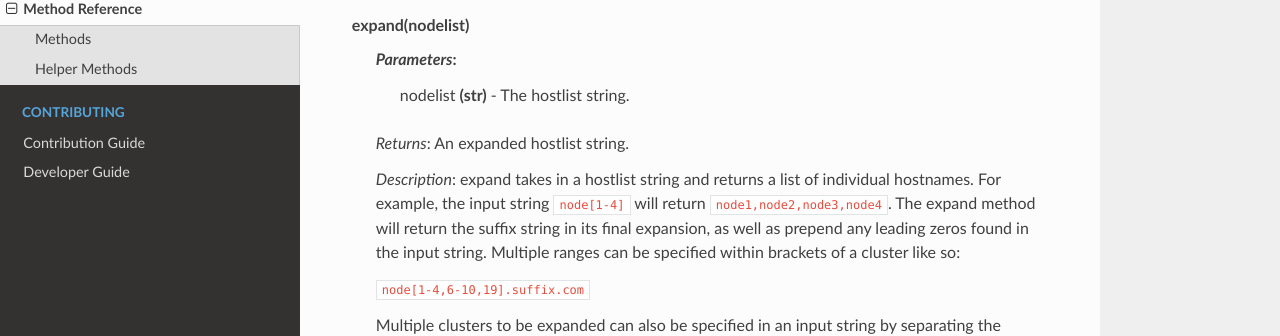
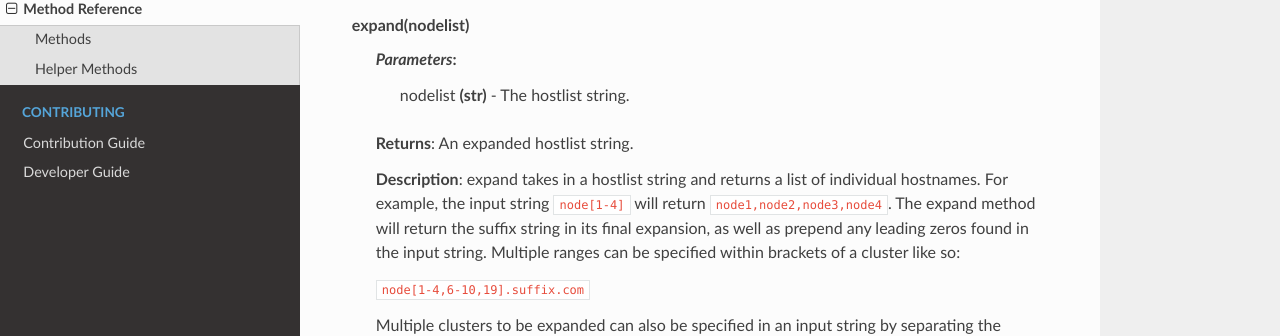
Before and after one commit to LLNL/py-hostlist, a Sphinx documentation site: the page built from docs/command_reference.rst, in a window 1280 px wide. Shown: the part 247-583 px from the top of the page. Built offline with Sphinx 7.4.7 and the Read the Docs theme 2.0.0, drawn with Linux system fonts in a browser that asks for light colours.

```diff
--- a/docs/command_reference.rst
+++ b/docs/command_reference.rst
@@ -12,9 +12,9 @@ Methods
  *Parameters*:
   nodelist **(str)** - The hostlist string.
 
- *Returns*: An expanded hostlist string.
+ **Returns**: An expanded hostlist string.
 
- *Description*: expand takes in a hostlist string and returns a list of individual hostnames. For example, the input string ``node[1-4]`` will return ``node1,node2,node3,node4``. The expand method will return the suffix string in its final expansion, as well as prepend any leading zeros found in the input string. Multiple ranges can be specified within brackets of a cluster like so:
+ **Description**: expand takes in a hostlist string and returns a list of individual hostnames. For example, the input string ``node[1-4]`` will return ``node1,node2,node3,node4``. The expand method will return the suffix string in its final expansion, as well as prepend any leading zeros found in the input string. Multiple ranges can be specified within brackets of a cluster like so:
 
  ``node[1-4,6-10,19].suffix.com``
 
```
